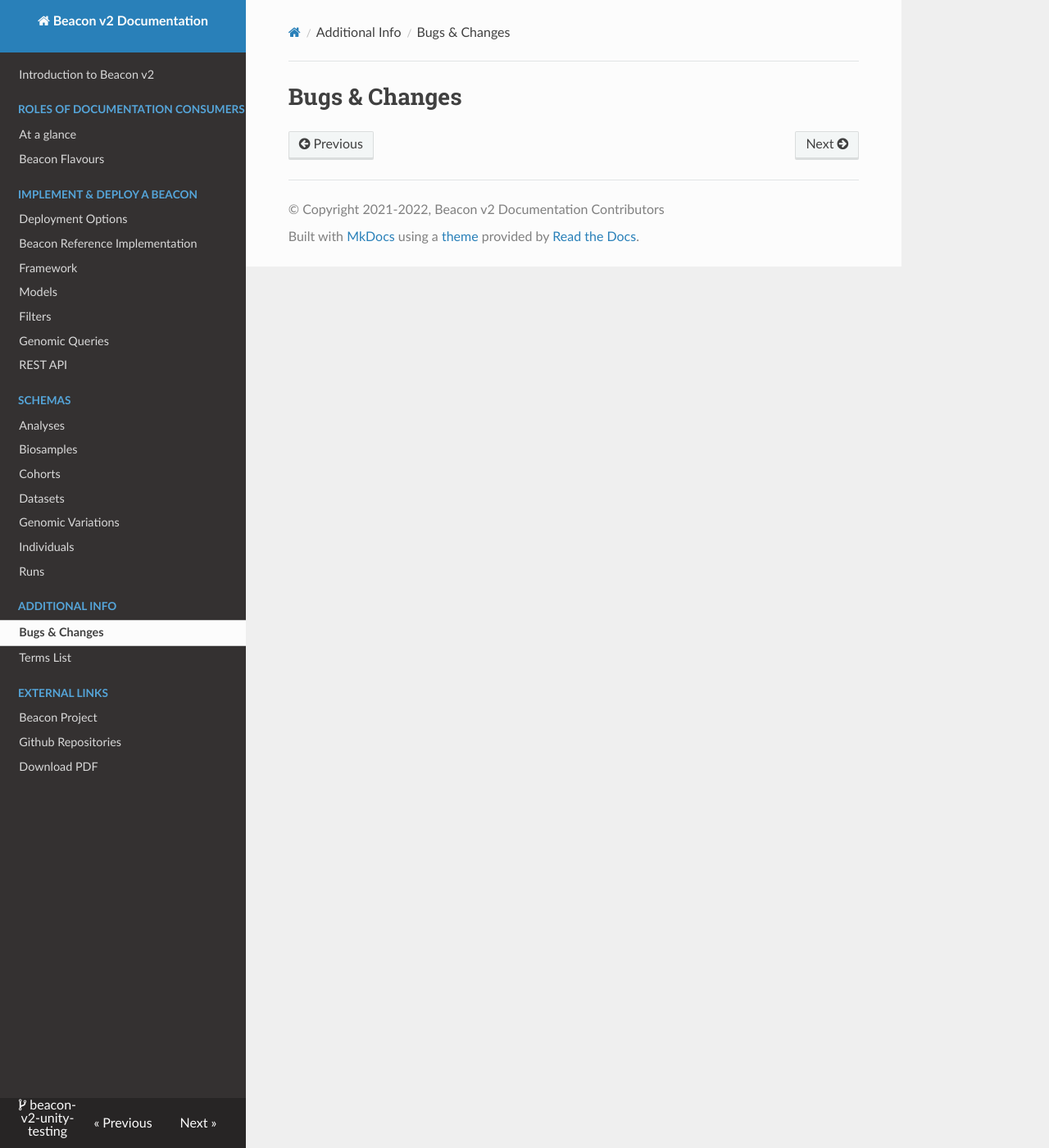
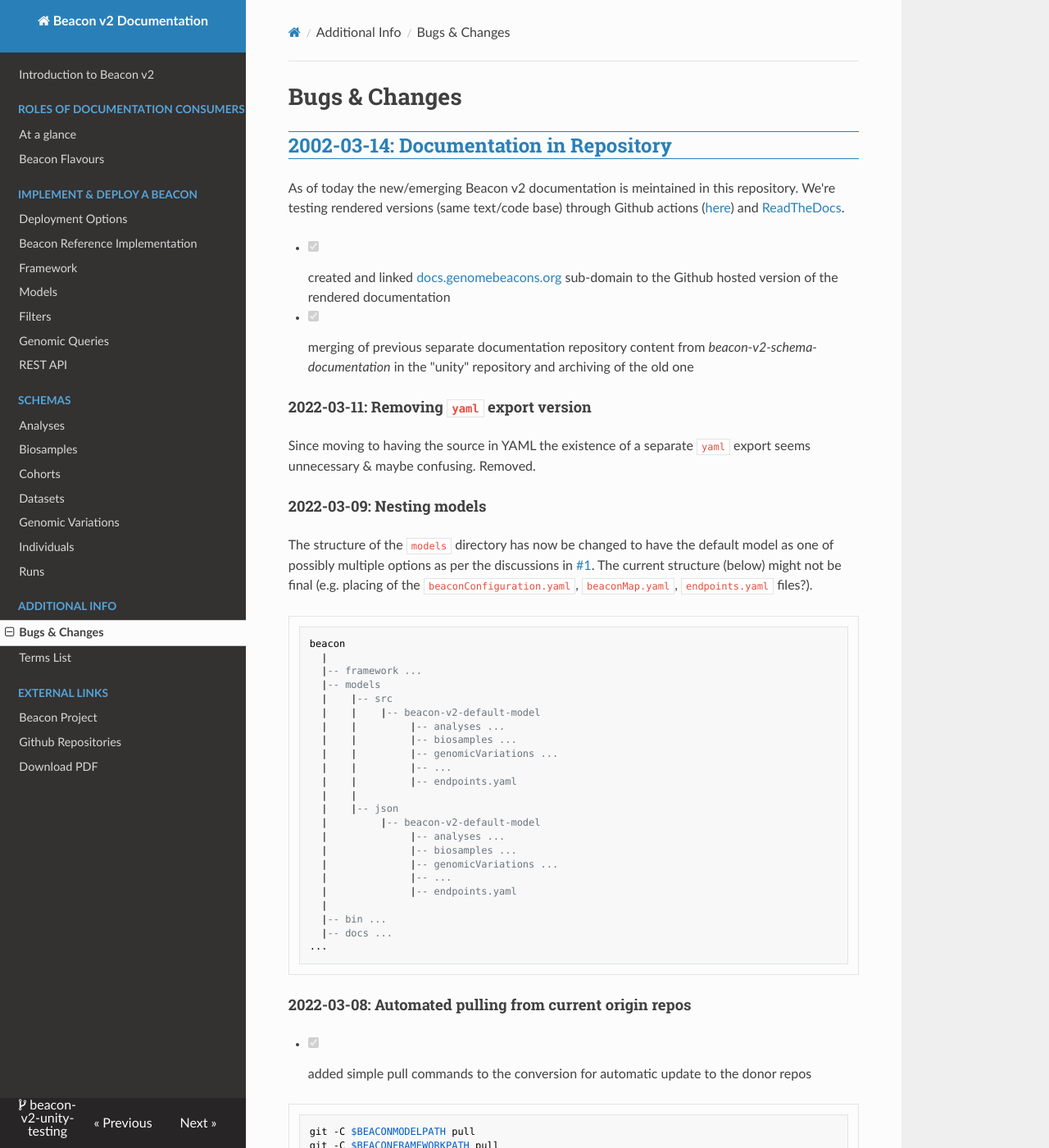
Before and after one commit to ga4gh-beacon/beacon-v2, an MkDocs documentation site: the page built from docs/bugs-changes-log.md, in a window 1280 px wide and 1400 px high. Shown: the whole window at 82% size. Built offline with MkDocs 1.6.1, drawn with Linux system fonts in a browser that asks for light colours; nearby versions of some CDN libraries; some of the changed text lies outside the part shown.

Commit message:
repository changes moved to docs page

````diff
--- a/docs/bugs-changes-log.md
+++ b/docs/bugs-changes-log.md
@@ -1 +1,71 @@
 # Bugs & Changes
+
+## 2002-03-14: Documentation in Repository
+
+As of today the new/emerging Beacon v2 documentation is meintained in this repository. We're testing rendered versions (same text/code base) through Github actions ([here](https://beacon-project.io/beacon-v2-unity-testing/)) and [ReadTheDocs](https://beacon-v2-unity.readthedocs.io/en/latest/).
+
+* [x] created and linked [docs.genomebeacons.org](http://docs.genomebeacons.org)
+sub-domain to the Github hosted version of the rendered documentation
+* [x] merging of previous separate documentation repository content from _beacon-v2-schema-documentation_
+in the "unity" repository and archiving of the old one
+
+#### 2022-03-11: Removing `yaml` export version
+
+Since moving to having the source in YAML the existence of a separate `yaml` export seems unnecessary & maybe confusing. Removed.
+
+#### 2022-03-09: Nesting models
+
+The structure of the `models` directory has now be changed to have the default model as one of possibly multiple
+options as per the discussions in [#1](https://github.com/ga4gh-beacon/beacon-v2-unity-testing/issues/1).
+The current structure (below) might not be final (e.g. placing of the `beaconConfiguration.yaml`, `beaconMap.yaml`, `endpoints.yaml` files?).
+
+```
+beacon
+  |
+  |-- framework ...
+  |-- models
+  |    |-- src
+  |    |    |-- beacon-v2-default-model
+  |    |         |-- analyses ...
+  |    |         |-- biosamples ...
+  |    |         |-- genomicVariations ...
+  |    |         |-- ...
+  |    |         |-- endpoints.yaml
+  |    |
+  |    |-- json
+  |         |-- beacon-v2-default-model
+  |              |-- analyses ...
+  |              |-- biosamples ...
+  |              |-- genomicVariations ...
+  |              |-- ...
+  |              |-- endpoints.yaml
+  |
+  |-- bin ...
+  |-- docs ...
+...
+```
+
+#### 2022-03-08: Automated pulling from current origin repos
+
+* [x] added simple pull commands to the conversion for automatic update to the donor repos
+
+```
+git -C $BEACONMODELPATH pull
+git -C $BEACONFRAMEWORKPATH pull
+```
+* [x] updated to current crop of PRs
+
+#### 2022-02-24: Path fixes
+
+* changed the path replacements to the current repo, resulting in e.g. <https://raw.githubusercontent.com/ga4gh-beacon/beacon-v2-unity-testing/main/framework/json/responses/sections/beaconInformationalResponseMeta.json>
+
+#### 2022-02-23: Re-tool
+
+* [x] replacement of the previopus general `yamler.py` with a dedicated `beaconYamler.py`
+* [x] moving replacements to [./bin/config.yaml](./tools/config.yaml)
+* [x] requirement for complete arguments (in and out paths, in- and out formats) - see [./bin/yamlerRunner.sh](./bin/yamlerRunner.sh)
+
+#### 2022-02-22: Creation of repository
+
+* [x] design of directory structure
+* [x] test tooling & population with auto-converted files
--- a/mkdocs.yaml
+++ b/mkdocs.yaml
@@ -1,8 +1,10 @@
 site_name: Beacon v2 Documentation
 site_description: 'Documentation for Beacon v2'
-site_author: 'Manuel Rueda, Michael Baudis and Laureen Fromont'
+site_author: 'Manuel Rueda, Michael Baudis, Laureen Fromont & Beacon Developers'
 copyright: '&copy; Copyright 2021-2022, Beacon v2 Documentation Contributors'
 repo_name: 'beacon-v2-unity-testing'
+repo_url: https://github.com/ga4gh-beacon/beacon-v2-unity-testing/
+edit_uri: ""
 
 extra_css: [css/theme_overrides.css]
 
@@ -30,7 +32,9 @@ markdown_extensions:
     - pymdownx.tasklist:
         custom_checkbox: true
     - tables
-
+    - mdx_gh_links:
+        user: ga4gh-beacon
+        repo: beacon-v2-unity-testing
 nav:
     - Introduction to Beacon v2: index.md
     - Roles of Documentation Consumers:
````
Also changed, not shown: CHANGELOG.md (+1 -0 lines), README.md (+1 -63 lines).
